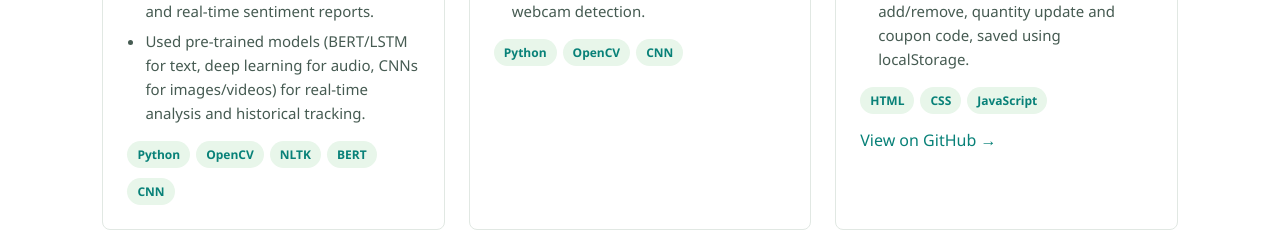
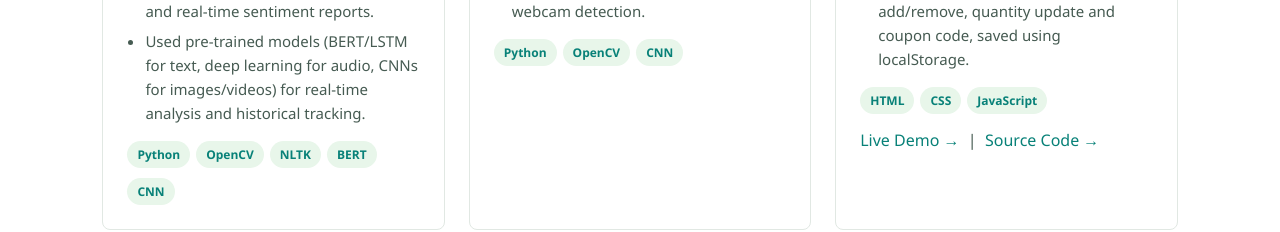
Before and after one commit to pranita0452/pranita0452.github.io, a plain HTML site: page index.html in a window 1280 px wide. Shown: the part 2720-2952 px from the top of the page. Drawn offline with Linux system fonts and the light colour scheme.

Commit message:
Add files via upload

```diff
--- a/index.html
+++ b/index.html
@@ -137,8 +137,8 @@
         <li>Working shopping cart with add/remove, quantity update and coupon code, saved using localStorage.</li>
       </ul>
       <div class="tags"><span>HTML</span><span>CSS</span><span>JavaScript</span></div>
-      <p style="margin-top:14px"><a href="https://pranita0452.github.io/E-COMMERCE-WEBSITE-PROJECT/" target="_blank" rel="noopener noreferrer">View on GitHub &rarr;</a></p>
-      <!-- Once you upload the project, change the link above to the exact repo, e.g. https://github.com/pranita0452/e-commerce-website -->
+      <p style="margin-top:14px"><a href="https://pranita0452.github.io/E-COMMERCE-WEBSITE-PROJECT/" target="_blank" rel="noopener noreferrer">Live Demo &rarr;</a> &nbsp;|&nbsp; <a href="https://github.com/pranita0452/E-COMMERCE-WEBSITE-PROJECT" target="_blank" rel="noopener noreferrer">Source Code &rarr;</a></p>
+      <!-- These links work after you upload the project to a repo named e-commerce-website and turn on GitHub Pages -->
     </div>
   </div>
 </section>
```
